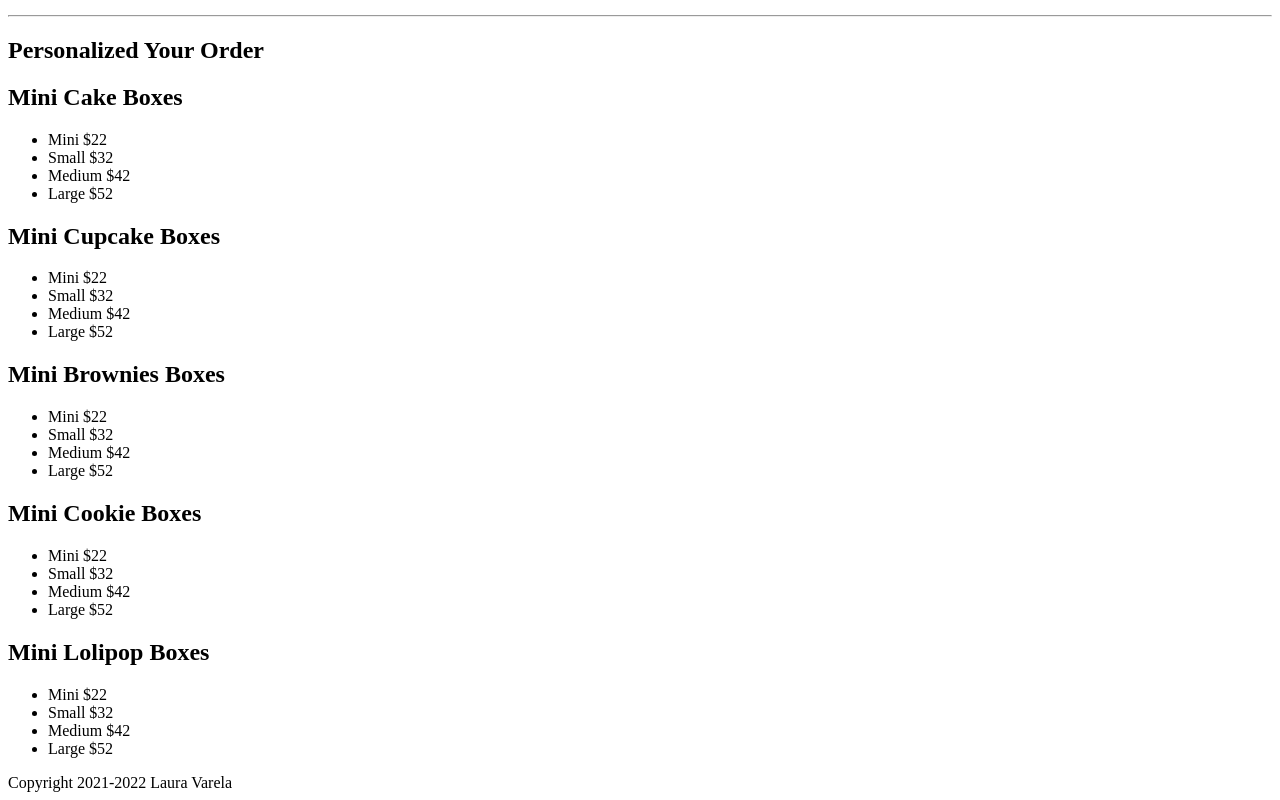
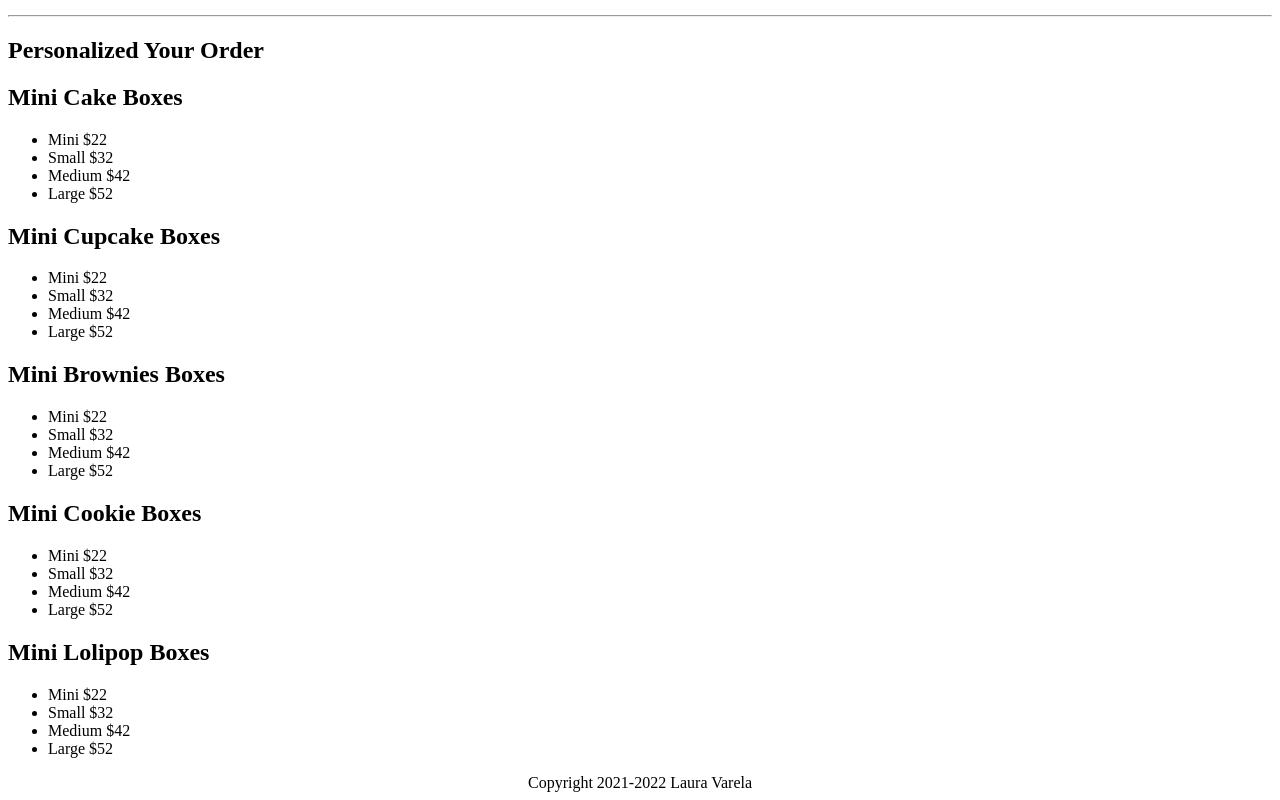
Before and after one commit to LittleVillaquiran1/LittleVillaquiran1.github.io, a plain HTML site: page index.html in a window 1280 px wide. Shown: the part 3406-4206 px from the top of the page. Drawn offline with Linux system fonts and the light colour scheme.

Commit message:
Update index.html
center copyrigth

```diff
--- a/index.html
+++ b/index.html
@@ -151,6 +151,6 @@ It requires instinct and taste rather than exact measurements"
   </ul>
 </ul>
 </main>
-<footer>Copyright 2021-2022 Laura Varela</footer>
+<center><footer>Copyright 2021-2022 Laura Varela</footer></center>
 </body>
 </html>
```
